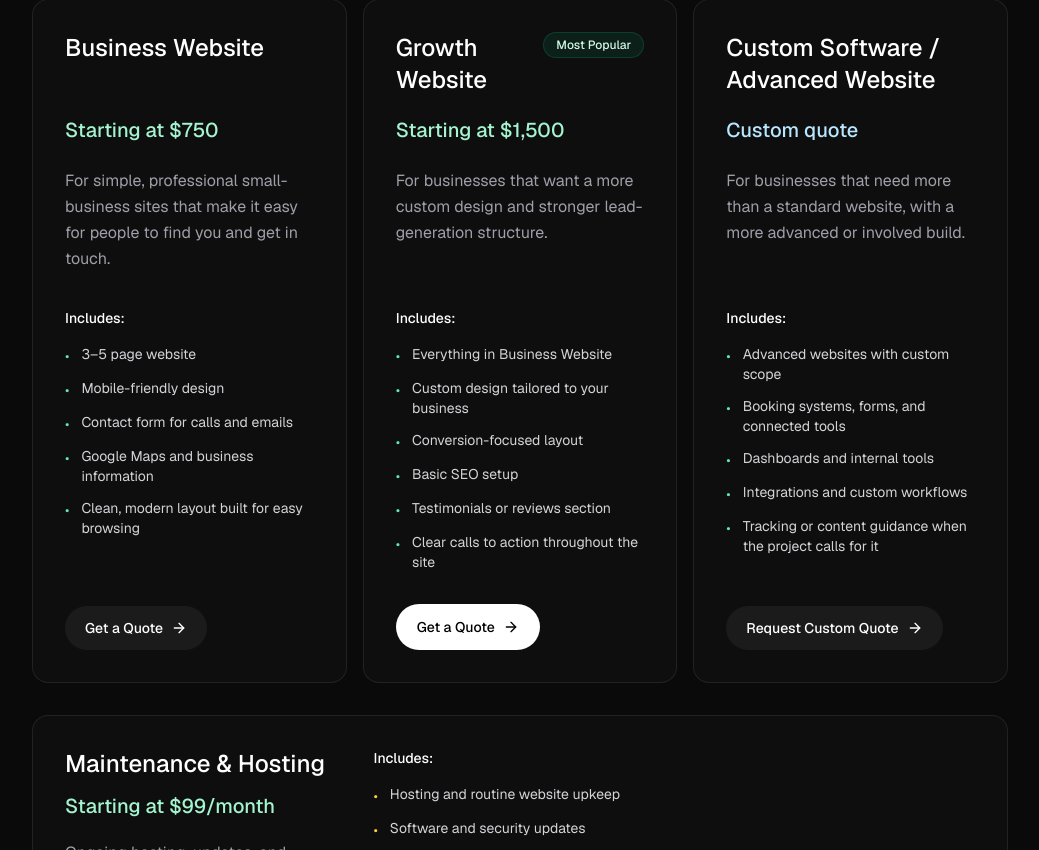
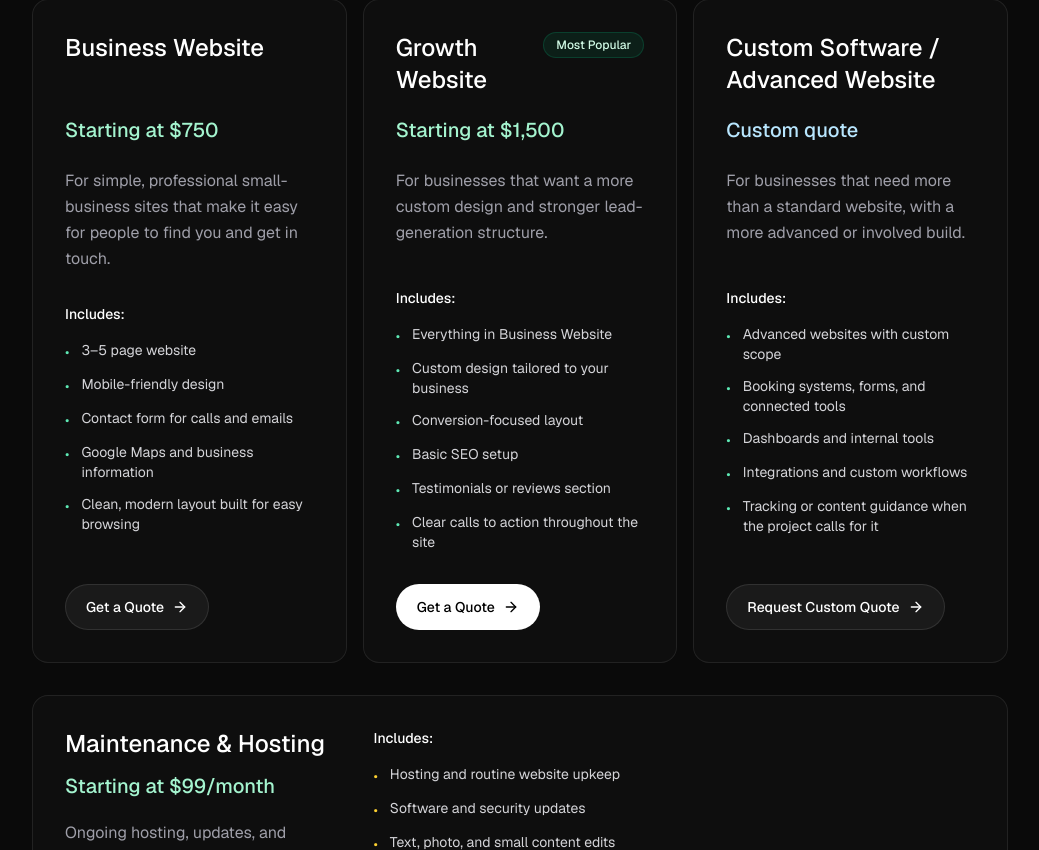
Before and after one commit to cameyer260/dev-portfolio, a Next.js app: page / in a window 1280 px wide. Shown: the part 2220-3070 px from the top of the page, without its empty margins (120-1159 px from the left). Built offline with nearby package versions, Linux system fonts and the light colour scheme.

Commit message:
fix: restore pricing card reflow and CTA borders

```diff
--- a/app/page.tsx
+++ b/app/page.tsx
@@ -401,23 +401,23 @@ export default function PortfolioPage() {
                     </span>
                   ) : null}
 
-                  <div className={["h-[4.5rem]", tier.badge ? "pr-28" : ""].join(" ")}>
+                  <div className={["xl:min-h-[4.5rem]", tier.badge ? "pr-28" : ""].join(" ")}>
                     <h3 className="max-w-[14rem] text-2xl font-medium text-white">{tier.title}</h3>
                   </div>
 
-                  <div className="mt-3 h-[2rem]">
+                  <div className="mt-3 xl:min-h-[2rem]">
                     <p className={["text-xl font-medium text-emerald-200", tier.priceClassName ?? ""].join(" ")}>
                       {tier.price}
                     </p>
                   </div>
 
-                  <div className="mt-5 h-[6.75rem]">
+                  <div className="mt-5 xl:min-h-[5.5rem]">
                     <p className="text-sm leading-relaxed text-zinc-400 md:text-base">
                       {tier.description}
                     </p>
                   </div>
 
-                  <div className="mt-8 h-[1.25rem]">
+                  <div className="mt-8 xl:min-h-[1.25rem]">
                     <p className="text-sm font-medium text-white">Includes:</p>
                   </div>
 
@@ -438,7 +438,7 @@ export default function PortfolioPage() {
                       className={[
                         "inline-flex w-fit items-center gap-2 rounded-full px-5 py-3 text-sm font-medium transition-colors",
                         tier.useLightCta === false
-                          ? "border-white/10 bg-white/5 text-white hover:bg-white/10"
+                          ? "border border-white/10 bg-white/5 text-white hover:bg-white/10"
                           : "border border-white/10 bg-white text-black hover:bg-zinc-200",
                         tier.ctaClassName ?? "",
                       ].join(" ")}
```
